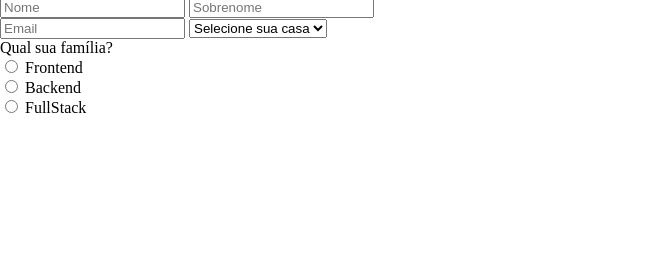
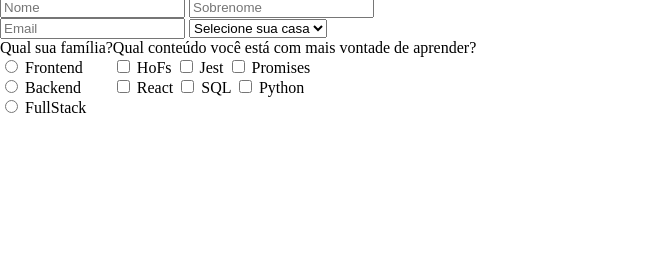
Before and after one commit to Bel-Albuquerque/Trybewarts, a website: page index.html in a window 1280 px wide. Shown: the part 107-386 px from the top of the page, 0-671 px from the left. Drawn offline with Linux system fonts and the light colour scheme.

Commit message:
requisito 13

```diff
--- a/index.html
+++ b/index.html
@@ -28,6 +28,7 @@
       <input type="text" name="sobrenome" placeholder="Sobrenome" id="input-lastname">
      </div>
      <div>
+      <div>
         <input type="email" name="email" placeholder="Email" id="input-email">
 
         <select name="house" id="house">
@@ -38,6 +39,11 @@
         <option value="Pytherina" id="pytherina-house">Pytherina</option>
        </select>
       </div>
+
+     </div>
+
+     <div id="input-radio-buttons">
+
       <div id='radioFamily'>
         <label for="family" id="label-family">Qual sua família?</label>
 
@@ -55,7 +61,29 @@
         </div>
 
       </div>
+      <div>
+        <label for="subject" id="label-content">Qual conteúdo você está com mais vontade de aprender?</label>
+        <div>
+          <div id='col1'>
+            <input class="subject" type="checkbox" name="subject" value="HoFs" id="HoFs">
+            <label for="HoFs">HoFs</label>
+            <input class="subject" type="checkbox" name="subject" value="Jest" id="Jest">
+            <label for="Jest">Jest</label>
+            <input class="subject" type="checkbox" name="subject" value="Promises" id="Promises">
+            <label for="Promises">Promises</label>
+          </div>
+          <div id="col2">
+            <input class="subject" type="checkbox" name="subject" value="React" id="React">
+            <label for="React">React</label>
+            <input class="subject" type="checkbox" name="subject" value="SQL" id="SQL">
+            <label for="SQL">SQL</label>
+            <input class="subject" type="checkbox" name="subject" value="Python" id="Python">
+            <label for="Python">Python</label>
+          </div>
+        </div>
+      </div>
 
+     </div>
     </form>
 
     <img src="images/trybewarts-colored.svg" alt="Logo colorido" id='trybewarts-forms-logo'>
--- a/style.css
+++ b/style.css
@@ -36,3 +36,7 @@ main {
   display: flex;
   flex-direction: column;
 }
+
+#input-radio-buttons {
+  display: flex;
+}
```
Lines whose indentation alone changed are shown as unchanged.
